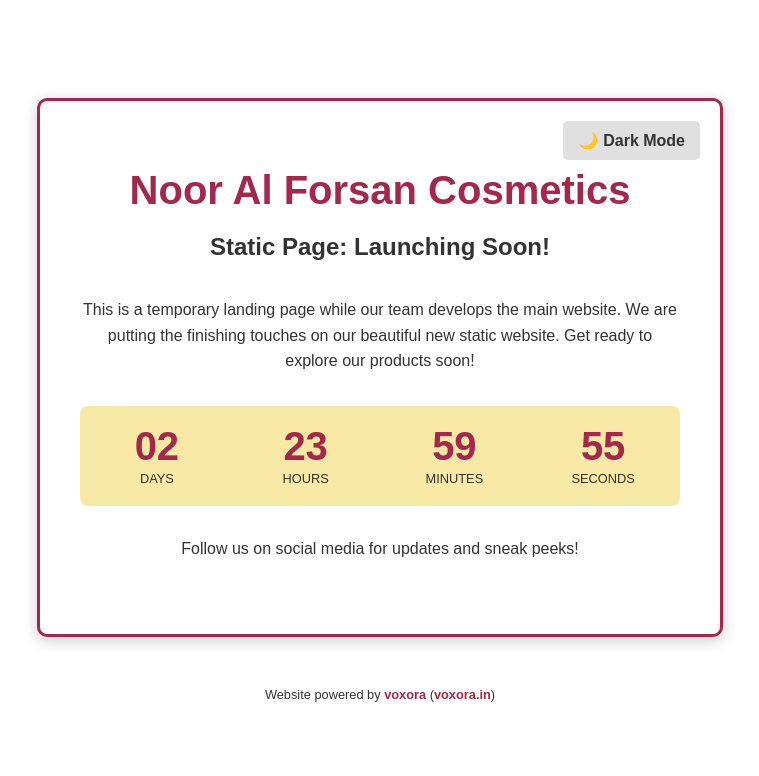
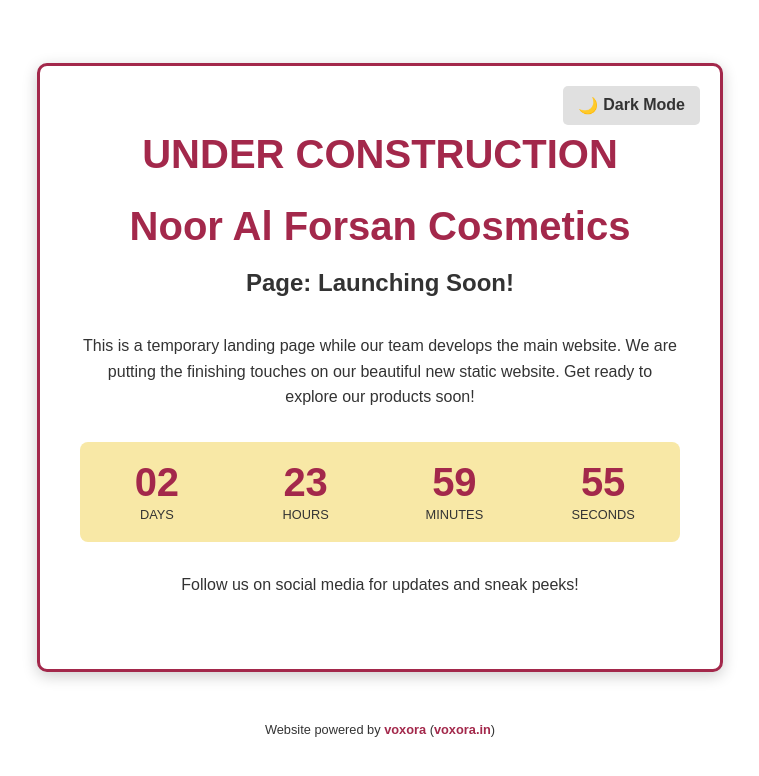
Before and after one commit to sreejunath/NoorAlForsan, a plain HTML site: page index.html in a window 1280 px wide. Shown: the whole page, without its empty margins (260-1019 px from the left). Drawn offline with Linux system fonts and the light colour scheme.

Commit message:
Update index.html

```diff
--- a/index.html
+++ b/index.html
@@ -178,9 +178,10 @@
         <button id="theme-toggle" aria-label="Toggle Dark Mode">
             <span id="theme-icon">🌙</span> Dark Mode
         </button>
+        <h1>UNDER CONSTRUCTION</h1>
 
         <h1>Noor Al Forsan Cosmetics</h1>
-        <h2>Static Page: Launching Soon!</h2>
+        <h2>Page: Launching Soon!</h2>
         <p>This is a temporary landing page while our team develops the main website. We are putting the finishing touches on our beautiful new static website. Get ready to explore our products soon!</p>
 
         <div class="countdown">
@@ -285,4 +286,5 @@
     </script>
 
 </body>
+
 </html>
```
